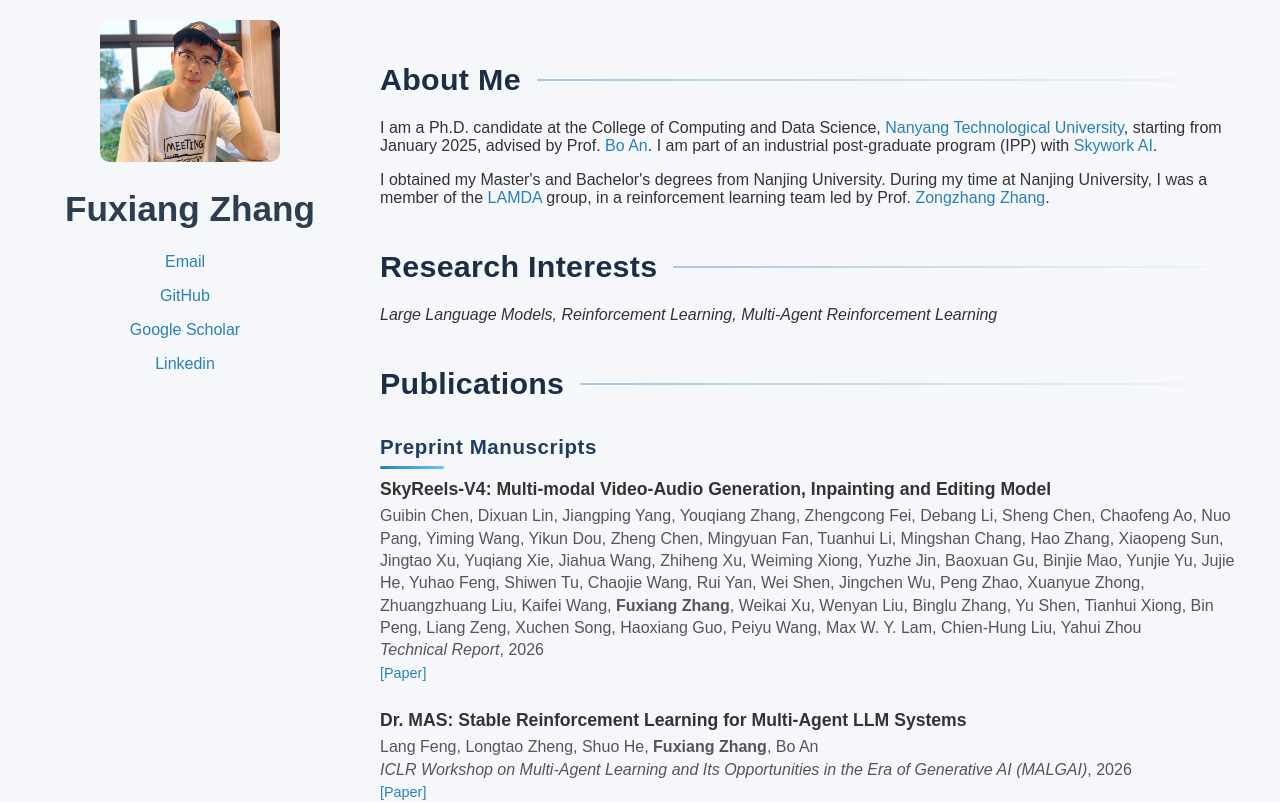
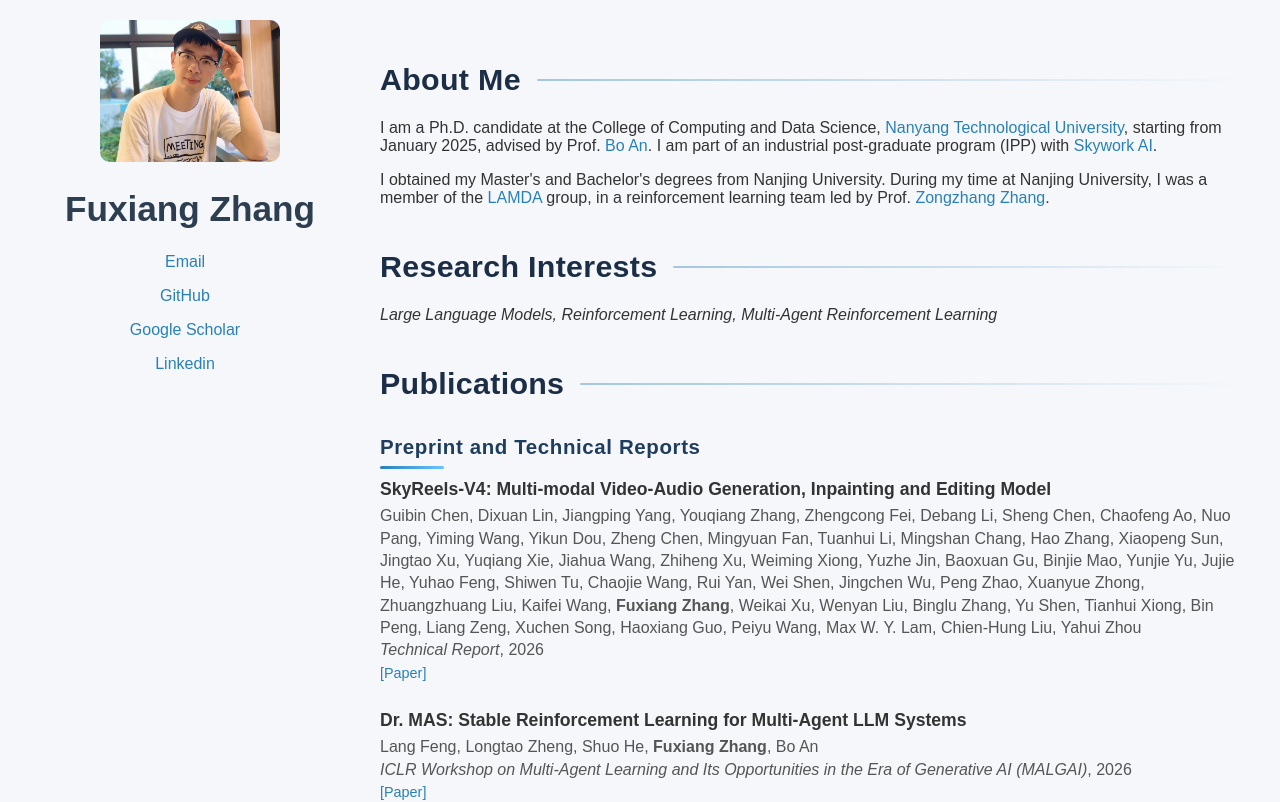
Before and after one commit to Fuxiang-Zhang/fuxiang-zhang.github.io, a plain HTML site: page index.html in a window 1280 px wide. Shown: the top 802 px of the page. Drawn offline with Linux system fonts and the light colour scheme.

Commit message:
Update paper numbering

```diff
--- a/index.html
+++ b/index.html
@@ -147,7 +147,7 @@
 
 <h2>Publications</h2>
 
-<h3>Preprint Manuscripts</h3>
+<h3>Preprint and Technical Reports</h3>
 
   <div class="publication-item">
     <h5>SkyReels-V4: Multi-modal Video-Audio Generation, Inpainting and Editing Model</h5>
```
